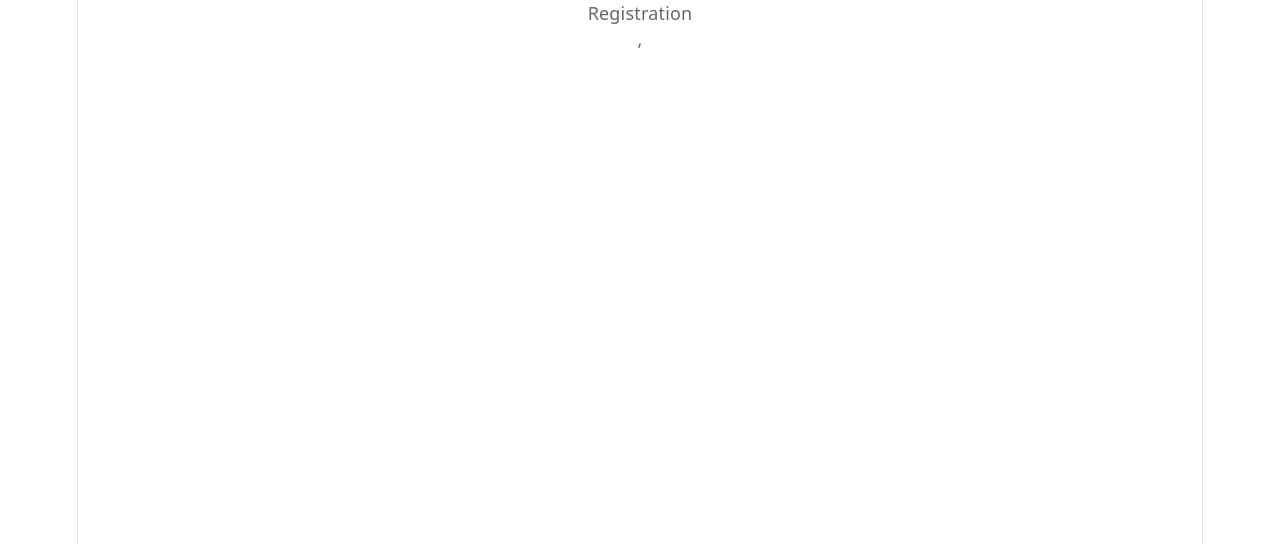
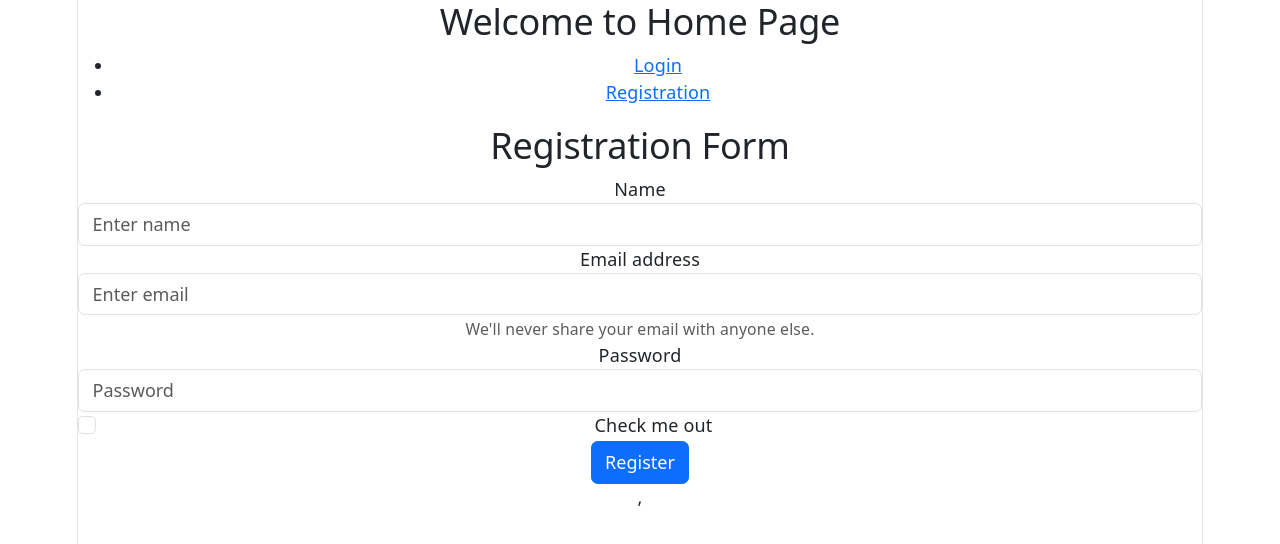
Before and after one commit to RiddhimaAgarwal28/FSD_CSE24_2026, a React (Vite) app in the folder React Vite/: page /register in a window 1280 px wide. Shown: the top 544 px of the page. Built offline with nearby package versions, Linux system fonts and the light colour scheme.

Commit message:
Added bootstrap forms and received data

```diff
--- a/React Vite/src/App.jsx
+++ b/React Vite/src/App.jsx
@@ -23,10 +23,11 @@
     <div>
       <BrowserRouter>
       <Routes>
+        <Route path='/' element={<Home/>}>
         <Route path='/login' element={<Login/>}></Route>
         <Route path='/register' element={<Registration/>}></Route>
+        </Route>
         <Route path='/dashboard' element={<Dashboard/>}></Route>
-        <Route path='/' element={<Home/>}></Route>
       </Routes>
       </BrowserRouter>
     </div>
--- a/React Vite/src/components/Home.jsx
+++ b/React Vite/src/components/Home.jsx
@@ -1,5 +1,5 @@
 import React from 'react'
-import { Link } from 'react-router-dom'
+import { Link , Outlet } from 'react-router-dom'
 
 function Home() {
   return (
@@ -12,6 +12,7 @@
 
             </ul>
         </nav>
+        <Outlet/>
     </div>
   )
 }
--- a/React Vite/src/components/Login.jsx
+++ b/React Vite/src/components/Login.jsx
@@ -1,9 +1,25 @@
 import React from 'react'
-
+import 'bootstrap/dist/css/bootstrap.min.css';
 function Login() {
   return (
     <div>
         <h2>Login Form</h2>
+        <form>
+  <div class="form-group">
+    <label for="exampleInputEmail1">Email address</label>
+    <input type="email" class="form-control" id="exampleInputEmail1" aria-describedby="emailHelp" placeholder="Enter email"/>
+    <small id="emailHelp" class="form-text text-muted">We'll never share your email with anyone else.</small>
+  </div>
+  <div class="form-group">
+    <label for="exampleInputPassword1">Password</label>
+    <input type="password" class="form-control" id="exampleInputPassword1" placeholder="Password"/>
+  </div>
+  <div class="form-check">
+    <input type="checkbox" class="form-check-input" id="exampleCheck1"/>
+    <label class="form-check-label" for="exampleCheck1">Check me out</label>
+  </div>
+  <button type="submit" class="btn btn-primary">Login</button>
+</form>
         </div>
   )
 }
--- a/React Vite/src/components/Registration.jsx
+++ b/React Vite/src/components/Registration.jsx
@@ -1,8 +1,42 @@
-import React from 'react'
+import React, {useState} from 'react'
 
 function Registration() {
+  const[name,setName]=useState();
+  const[email,setEmail]=useState();
+  const[password,setPassword]=useState();
+
+  function getData(e) {
+    e.preventDefault();
+    //alert(name+email+password)
+    const data={name,email,password};
+    console.log(data);
+
+  }
   return (
-    <div>Registration</div>
+    <div>
+      <h2>Registration Form</h2>
+      <form>
+        <div class="form-group">
+          <label for="exampleInputEmail1">Name</label>
+          <input type="text" onChange={(e)=>setName(e.target.value)} class="form-control" id="exampleInputEmail1" aria-describedby="emailHelp" placeholder="Enter name"/>
+          {name}
+          </div>
+          <div class="form-group">
+            <label for="exampleInputEmail1">Email address</label>
+            <input type="email" onChange={(e)=>setEmail(e.target.value)} class="form-control" id="exampleInputEmail1" aria-describedby="emailHelp" placeholder="Enter email"/>
+            <small id="emailHelp" class="form-text text-muted">We'll never share your email with anyone else.</small>
+            </div>
+            <div class="form-group">
+              <label for="exampleInputPassword1">Password</label>
+              <input type="password" onChange={(e)=>setPassword(e.target.value)} class="form-control" id="exampleInputPassword1" placeholder="Password"/>
+              </div>
+              <div class="form-check">
+    <input type="checkbox" class="form-check-input" id="exampleCheck1"/>
+    <label class="form-check-label" for="exampleCheck1">Check me out</label>
+  </div>
+  <button type="submit" class="btn btn-primary" onClick={getData}>Register</button>
+</form>
+      </div>
   )
 }
 
```
